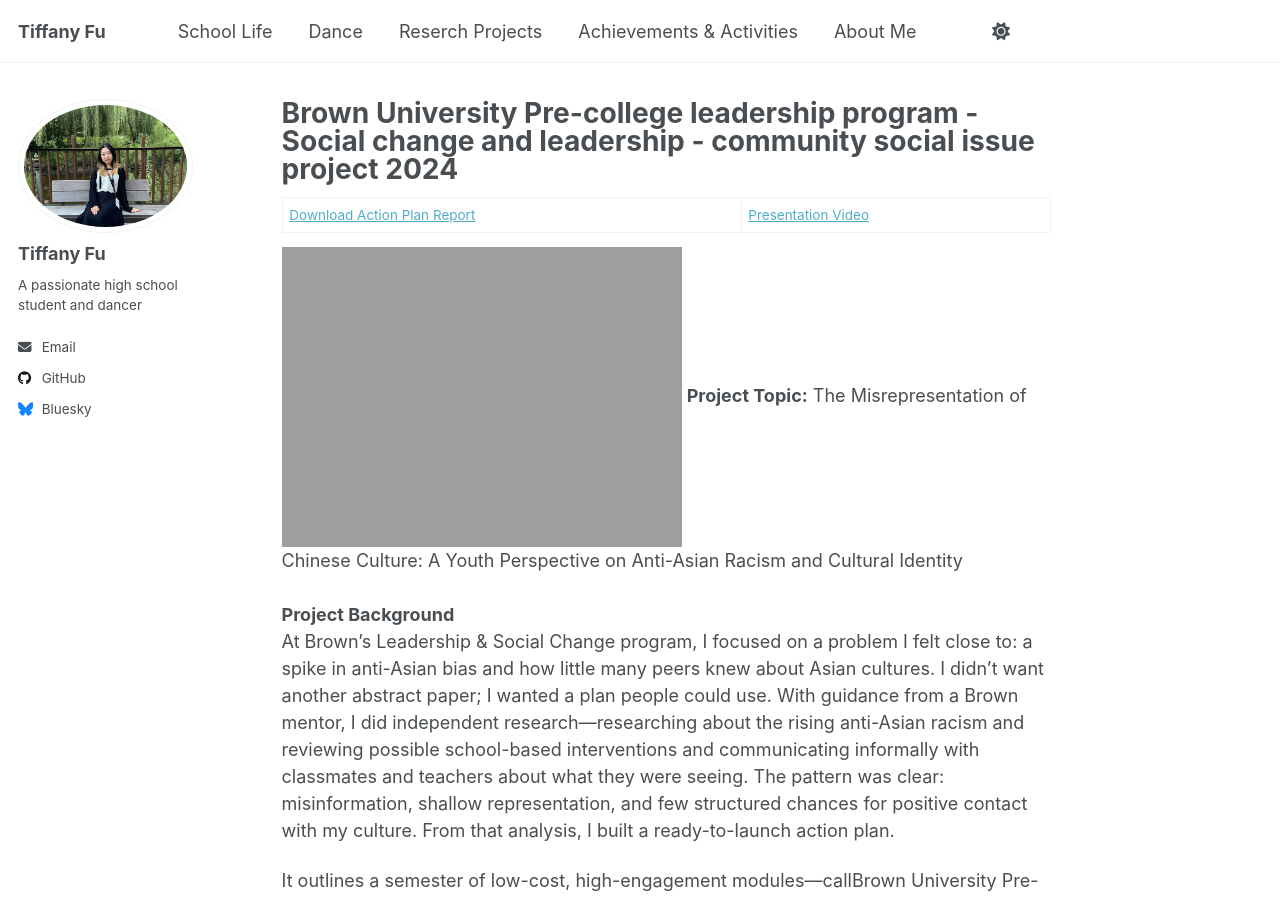
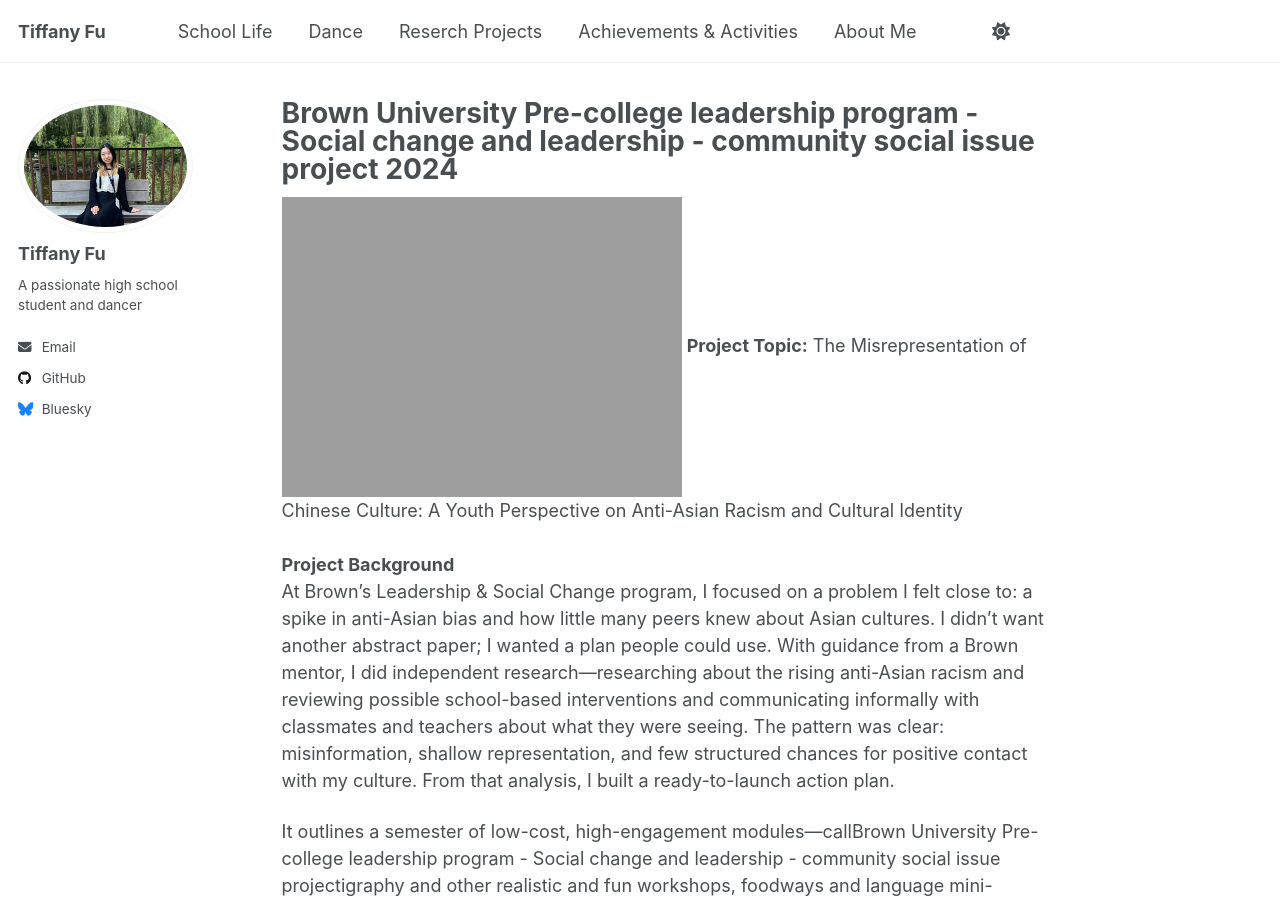
Before and after one commit to TiffanyJTFu/TiffanyFu, a Jekyll site: the page built from _teaching/02-SocialScienceResearchProject-1.md, in a window 1280 px wide and 900 px high. Built offline with Jekyll 4.4.1, drawn with Linux system fonts in a browser that asks for light colours; a script that is not in the unit is left out.

Commit message:
Update 02-SocialScienceResearchProject-1.md

```diff
--- a/_teaching/02-SocialScienceResearchProject-1.md
+++ b/_teaching/02-SocialScienceResearchProject-1.md
@@ -6,9 +6,6 @@ permalink: /teaching/SocialScienceResearchProject-1
 slidesurl: 'https://tiffanyjtfu.github.io/TiffanyFu/files/Action plan Presentation.mp4'
 paperurl: 'https://tiffanyjtfu.github.io/TiffanyFu/files/Step 8B_ Action plan Final Report - Tiffany Fu.pdf'
 ---
-
-[Download Action Plan Report](https://tiffanyjtfu.github.io/TiffanyFu/files/Step%208B_%20Action%20plan%20Final%20Report%20-%20Tiffany%20Fu.pdf) | [Presentation Video](https://tiffanyjtfu.github.io/TiffanyFu/files/Action%20plan%20Presentation.mp4)
-
 
 ![SocialScience01](https://tiffanyjtfu.github.io/TiffanyFu/images/socialsciencebrown.png)
 **Project Topic:** The Misrepresentation of Chinese Culture: A Youth Perspective on Anti-Asian Racism and Cultural Identity
```
